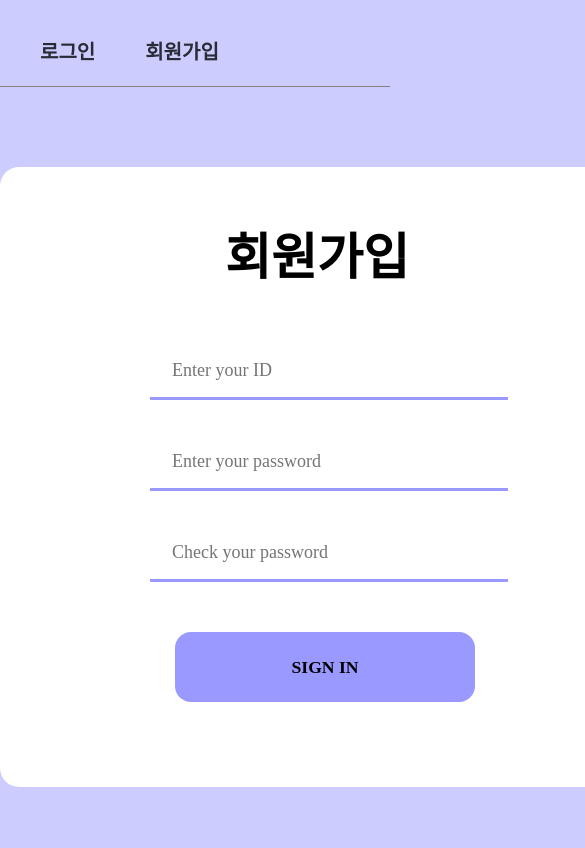
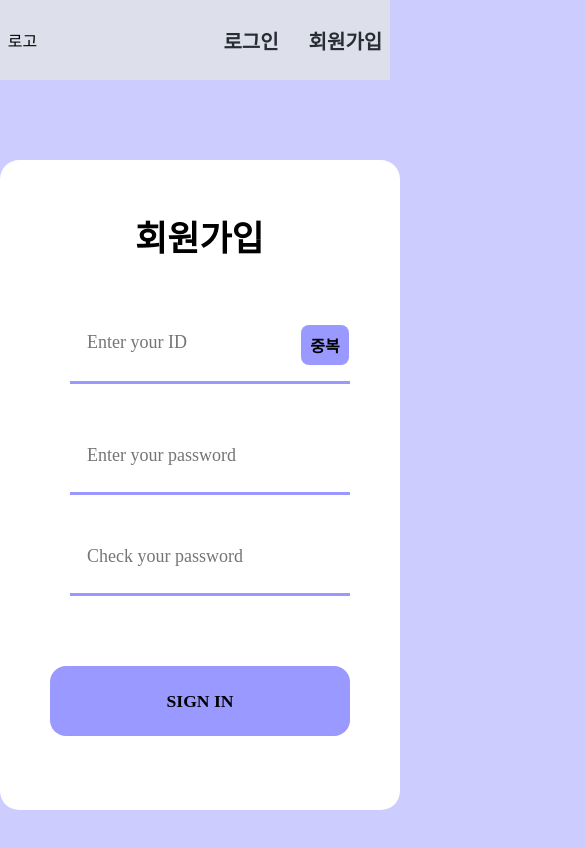
Before and after one commit to OgongSii/OgongSii_FrontEnd_V1, a React (Create React App) app: page /signup in a window 390 px wide. Shown: the top 848 px of the page, 585 px wide, since content can reach past the window. Built offline with nearby package versions, Linux system fonts and the light colour scheme; a web font is replaced by a local one.

Commit message:
로그인,회원가입,메인페이지 반응형

```diff
--- a/src/App.css
+++ b/src/App.css
@@ -49,8 +49,22 @@ body{
 }
 
 .header{
-  height: 70px;
-  border-bottom: 1px solid gray;
+  display: fixed;
+  left:0;
+  top:0;
+  width:100%;
+  height: 80px;
+  background-color: #dde0ea;
+}
+
+.contents{
+  display: flex;
+  width: 96%;
+  max-width: 1100px;
+  height: 100%;
+  margin: 0 auto;
+  align-items: center;
+  justify-content: space-between;
 }
 
 .position{
@@ -111,3 +125,37 @@ body{
   }
 
 }
+
+.margin{
+  text-align: center;
+  font-size: 100px;
+  margin: 170px auto;
+}
+.intro{
+  text-align: center;
+  font-size: 30px;
+}
+@media screen  and (max-width:768px){
+    .margin{
+      font-size: 85px;
+    }
+    .intro{
+      font-size: 20px;
+    }
+}
+
+@media screen  and (max-width:480px){
+  .margin{
+    font-size: 45px;
+    text-align: left;
+    margin-left: 15px;
+    position: relative;
+    bottom:150px;
+  }
+  .intro{
+    position: relative;
+    bottom:300px;
+    left:20px;
+    text-align: left;
+  }
+}
--- a/src/App.js
+++ b/src/App.js
@@ -6,7 +6,7 @@ import Ranking from './pages/Ranking';
 import Error from './pages/Error';
 import Home from './Home';
 import SignUp from './pages/SignUp';
-import Main from './Main';
+import Main from './Main.jsx';
 function App() {
   return (
     <div>
--- /dev/null
+++ b/src/App.scss
@@ -0,0 +1,19 @@
+// .contents{
+//     display: flex;
+//     width: 96%;
+//     max-width: 1100px;
+//     height: 100%;
+//     margin: 0 auto;
+//     align-items: center;
+//     justify-content: space-between;
+//   }
+//   .navigation{
+//     ul{
+//         display: flex;
+//         list-style:none;
+
+//         li+li{
+//           margin-left: 30px;
+//         }
+//     }
+//   }
--- a/src/Home.js
+++ b/src/Home.js
@@ -4,17 +4,20 @@ import styled from "styled-components";
 import './App.css';
 import { tokenState } from "./atom/TokenState";
 const Li=styled.li`
-    list-style-type : none;
-    margin-right:50px;
+
 `;
 const Nav=styled.nav`
+    ul{
+      display: flex;
+      list-style:none;
 
+      li+li{
+        margin-left: 30px;
+      }
+  }
 `;
 const Ul=styled.ul`
-    list-style: none;
-    display:flex;
-    position:relative;
-    top:20px;
+
 `;
 export default function Home(){
     const [token, setToken] = useRecoilState(tokenState);
@@ -24,8 +27,12 @@ export default function Home(){
     };
     return(
         <RecoilRoot>
-            <div>
-                <div className="header">
+            <header className="header">
+                <div className="contents">
+                    <div>
+                        로고
+                    </div>
+
                     <Nav>
                         <Ul>
                             {token ? (
@@ -43,7 +50,7 @@ export default function Home(){
                         </Ul>
                     </Nav>
                 </div>
-            </div>
+            </header>
         </RecoilRoot>
     );
 }
--- a/src/Main.js
+++ /dev/null
@@ -1,17 +0,0 @@
-import { Outlet,Link } from "react-router-dom";
-import styled from "styled-components";
-import './App.css';
-const Screen=styled.div`
-    @media screen and (max-width: 768px){
-        width: 100%;
-        padding-left: 1rem;
-        padding-right: 1rem;
-    }
-`;
-export default function Main(){
-    return(
-        <Screen>
-           <div>..</div>
-        </Screen>
-    );
-}
--- /dev/null
+++ b/src/Main.jsx
@@ -0,0 +1,14 @@
+import { Outlet,Link } from "react-router-dom";
+import styled from "styled-components";
+import './App.css';
+
+export default function Main(){
+    return(
+        <div>
+            <div className="margin">
+                Welcome To 오공시
+            </div>
+            <div className="intro">저희 오공시는 당신의 공부효율을 높여줍니다!</div>
+        </div>
+    );
+}
--- a/src/pages/Login.jsx
+++ b/src/pages/Login.jsx
@@ -27,6 +27,17 @@ const WhiteBar = styled.div`
   -moz-user-select: none;
   -ms-user-select: none;
   user-select: none;
+  @media screen  and (max-width:768px){
+    width: 470px;
+    height: 600px;
+  }
+
+  @media screen  and (max-width:480px){
+    width: 410px;
+    height: 600px;
+    position:relative;
+    left:1px;
+  }
 `;
 const Title = styled.div`
   font-weight: bold;
@@ -35,6 +46,13 @@ const Title = styled.div`
   position: relative;
   font-family: "work sans";
   left: 245px;
+  @media screen  and (max-width:768px){
+    left:170px;
+  }
+
+  @media screen  and (max-width:480px){
+    left:130px;
+  }
 `;
 const IdPass = styled.div`
   margin: 50px auto;
@@ -45,8 +63,8 @@ const IdDesign = styled.input`
   border: none;
   position: relative;
   left: 170px;
-  top:20px;
-  margin: 70px 0 15px 0;
+  bottom:50px;
+  margin: 110px 0 15px 0;
   font-family: "work sans";
   width: 300px;
   font-size: 18px;
@@ -58,6 +76,17 @@ const IdDesign = styled.input`
   &:focus::-webkit-input-placeholder {
     opacity: 0;
   }
+  @media screen  and (max-width:768px){
+    left:120px;
+    bottom:20px;
+    margin: 100px 0 0px 0;
+  }
+
+  @media screen  and (max-width:480px){
+    left:90px;
+    bottom:40px;
+    margin: 120px 0 0px 0;
+  }
 `;
 const Border1 = styled.div`
   border-bottom: 3px solid #cc99ff;
@@ -65,6 +94,15 @@ const Border1 = styled.div`
   position: relative;
   left: 150px;
   bottom:50px;
+  @media screen  and (max-width:768px){
+    bottom:5px;
+    left:120px;
+  }
+
+  @media screen  and (max-width:480px){
+    left:90px;
+    bottom:20px;
+  }
 `;
 
 const Border2 = styled.div`
@@ -73,6 +111,15 @@ const Border2 = styled.div`
   position: relative;
   left: 150px;
   bottom:50px;
+  @media screen  and (max-width:768px){
+    left:120px;
+    bottom:40px;
+  }
+
+  @media screen  and (max-width:480px){
+    left:90px;
+    bottom:10px;
+  }
 `;
 const PasswordDesign = styled.input`
   font-family: "work sans";
@@ -93,6 +140,16 @@ const PasswordDesign = styled.input`
   &:focus::-webkit-input-placeholder {
     opacity: 0;
   }
+  @media screen  and (max-width:768px){
+    left:120px;
+    margin: 100px 0 15px 0;
+  }
+
+  @media screen  and (max-width:480px){
+    left:90px;
+    bottom:10px;
+    margin: 30px 0 15px 0;
+  }
 `;
 
 const LoginBtn = styled.button`
@@ -112,32 +169,24 @@ const LoginBtn = styled.button`
   font-family: "work sans";
   background-repeat: no-repeat;
   background-color: #cc99ff;
-`;
-const Screen = styled.div`
-  @media screen and (max-width: 768px) {
-    width: 100%;
-    padding-left: 1rem;
-    padding-right: 1rem;
+  @media screen  and (max-width:768px){
+    top:10px;
+  }
+
+  @media screen  and (max-width:480px){
+    top:30px;
   }
 `;
 
 const NotLogin = styled.div`
   margin-top: 30px;
   text-align: center;
-`;
-const IdBtn= styled.button`
-  border:1px solid black;
-  width:12%;
-  padding: 8px 20px;
-  position: relative;
-  left:143px;
-  bottom:40px;
-  background-color:#cc99ff;
-  border-radius:0.5rem;
-  border:none;
-  transition: opacity 0.25s ease-out;
-  &:hover {
-    opacity: 0.8;
+  @media screen  and (max-width:768px){
+    margin-top:40px;
+  }
+
+  @media screen  and (max-width:480px){
+    margin-top:60px;
   }
 `;
 export default function Login() {
@@ -223,7 +272,7 @@ export default function Login() {
   // };
 
   return (
-    <Screen className="wrap">
+    <div className="wrap">
       <style>{"body { background-color: #E5CCFF; }"}</style>
       <Bg>
         <WhiteBar className="fadein">
@@ -237,7 +286,6 @@ export default function Login() {
                 value={input1}
                 onChange={Id_onchange}
               />
-               <IdBtn className="fadein">중복</IdBtn>
             </div>
             <Border1 className="fadein" />
             <div className="fadein">
@@ -259,6 +307,6 @@ export default function Login() {
           </IdPass>
         </WhiteBar>
       </Bg>
-    </Screen>
+    </div>
   );
 }
--- a/src/pages/SignUp.jsx
+++ b/src/pages/SignUp.jsx
@@ -23,6 +23,15 @@ const WhiteBar = styled.div`
   -moz-user-select: none;
   -ms-user-select: none;
   user-select: none;
+  @media screen  and (max-width:768px){
+    width: 550px;
+    height: 650px;
+  }
+  @media screen  and (max-width:480px){
+    width: 400px;
+    height: 650px;
+  }
+
 `;
 const Title = styled.div`
   font-weight: bold;
@@ -31,6 +40,14 @@ const Title = styled.div`
   position: relative;
   font-family: "work sans";
   left: 225px;
+  @media screen  and (max-width:768px){
+    left:200px;
+    font-size:40px;
+  }
+  @media screen  and (max-width:480px){
+    font-size:35px;
+    left:135px;
+  }
 `;
 const IdPass = styled.div`
   margin: 50px auto;
@@ -53,27 +70,64 @@ const IdDesign = styled.input`
   &:focus::-webkit-input-placeholder {
     opacity: 0;
   }
+  @media screen  and (max-width:768px){
+    left:100px;
+  }
+  @media screen  and (max-width:480px){
+    left:85px;
+  }
 `;
 const Border1 = styled.div`
   border-bottom: 3px solid #9999FF;
   width: 55%;
   position: relative;
   left: 150px;
+  bottom:60px;
+  @media screen  and (max-width:768px){
+    left:80px;
+    width: 70%;
+  }
+  @media screen  and (max-width:480px){
+    left:70px;
+  }
 `;
 
 const Border2 = styled.div`
   border-bottom: 3px solid #9999FF;
   width: 55%;
+  bottom:40px;
   position: relative;
   left: 150px;
+  @media screen  and (max-width:768px){
+    left:80px;
+    width: 70%;
+  }
+  @media screen  and (max-width:480px){
+    left:70px;
+  }
 `;
-const PasswordDesign = styled.input`
+const Border3 = styled.div`
+  border-bottom: 3px solid #9999FF;
+  width: 55%;
+  bottom:30px;
+  position: relative;
+  left: 150px;
+  @media screen  and (max-width:768px){
+    left:80px;
+    width: 70%;
+  }
+  @media screen  and (max-width:480px){
+    left:70px;
+  }
+`;
+const PasswordDesign1 = styled.input`
   font-family: "work sans";
   color: black;
   outline: none;
   margin: 50px 0 15px 0;
   border: none;
   position: relative;
+  bottom:50px;
   left: 170px;
   width: 300px;
   font-size: 18px;
@@ -85,7 +139,40 @@ const PasswordDesign = styled.input`
   &:focus::-webkit-input-placeholder {
     opacity: 0;
   }
+  @media screen  and (max-width:768px){
+    left:100px;
+  }
+  @media screen  and (max-width:480px){
+    left:85px;
+  }
 `;
+const PasswordDesign2 = styled.input`
+  font-family: "work sans";
+  color: black;
+  outline: none;
+  margin: 50px 0 15px 0;
+  border: none;
+  position: relative;
+  bottom:40px;
+  left: 170px;
+  width: 300px;
+  font-size: 18px;
+  &::-webkit-input-placeholder {
+    opacity: 1;
+    transition: opacity 0.25s ease-out;
+  }
+  &:hover::-webkit-input-placeholder,
+  &:focus::-webkit-input-placeholder {
+    opacity: 0;
+  }
+  @media screen  and (max-width:768px){
+    left:100px;
+  }
+  @media screen  and (max-width:480px){
+    left:85px;
+  }
+`;
+
 
 const JoinBtn = styled.button`
   transition: opacity 0.25s ease-out;
@@ -103,11 +190,31 @@ const JoinBtn = styled.button`
   width: 300px;
   font-family: "work sans";
   background-repeat: no-repeat;
+  bottom:40px;
   background-color:#9999FF;
+  @media screen  and (max-width:768px){
+    margin-top:80px;
+  }
 `;
 
-const Screen = styled.div`
-
+const IdBtn=styled.button`
+  width:12%;
+  padding:8px;
+  position: relative;
+  left:150px;
+  bottom:60px;
+  background-color:#9999FF;
+  border-radius:0.5rem;
+  &:hover{
+    opacity: 0.8;
+  }
+  @media screen  and (max-width:768px){
+    left:155px;
+    padding:8px;
+  }
+  @media screen  and (max-width:480px){
+    left:125px;
+  }
 `;
 export default function SignUp() {
   const [input1, SetInput1] = useState("");
@@ -134,36 +241,6 @@ export default function SignUp() {
     },
     [input3]
   );
-
-  // const onClick = useCallback(
-  //   (e) => {
-  //     if (input1 && input2 && input3) {
-  //       if (input2 === input3) {
-  //         let data = {
-  //           "name" : input1,
-  //           "password" : input2,
-  //         };
-  //         axios
-  //           // .post("/api/auth/signUp", JSON.stringify(data), {
-  //           //   headers: {
-  //           //     "Content-Type": `application/json`,
-  //           //   },
-  //           // })
-  //           .post("/api/auth/signUp", data)
-  //           .then(function (response) {
-  //             console.log(response);
-  //           })
-  //           .catch(function (error) {
-  //             console.log(error);
-  //           });
-  //       }
-  //     } else alert("제대로 입력해주세요!");
-  //     SetInput1("");
-  //     SetInput2("");
-  //     SetInput3("");
-  //   },
-  //   [input1, input2, input3]
-  // );
   const onClick = async()=>{
     if (input1 && input2 && input3) {
       if (input2 === input3) {
@@ -186,7 +263,7 @@ export default function SignUp() {
     }
   };
   return (
-    <Screen>
+    <div>
       <style>{'body { background-color: #CCCCFF; }'}</style>
       <Bg>
         <WhiteBar className="fadein">
@@ -200,10 +277,11 @@ export default function SignUp() {
                 value={input1}
                 onChange={Id_onchange}
               />
+              <IdBtn>중복</IdBtn>
             </div>
             <Border1 className="fadein"/>
             <div className="fadein">
-              <PasswordDesign
+              <PasswordDesign1
                 type="password"
                 placeholder="Enter your password"
                 name="password"
@@ -213,7 +291,7 @@ export default function SignUp() {
             </div>
             <Border2 className="fadein"/>
             <div className="fadein">
-              <PasswordDesign
+              <PasswordDesign2
                 type="password"
                 placeholder="Check your password"
                 name="password_check"
@@ -221,13 +299,13 @@ export default function SignUp() {
                 onChange={Password_onchange_check}
               />
             </div>
-            <Border2 className="fadein"/>
+            <Border3 className="fadein"/>
             <JoinBtn type="submit" onClick={onClick} className="fadein">
               Sign In
             </JoinBtn>
           </IdPass>
         </WhiteBar>
       </Bg>
-    </Screen>
+    </div>
   );
 }
```
